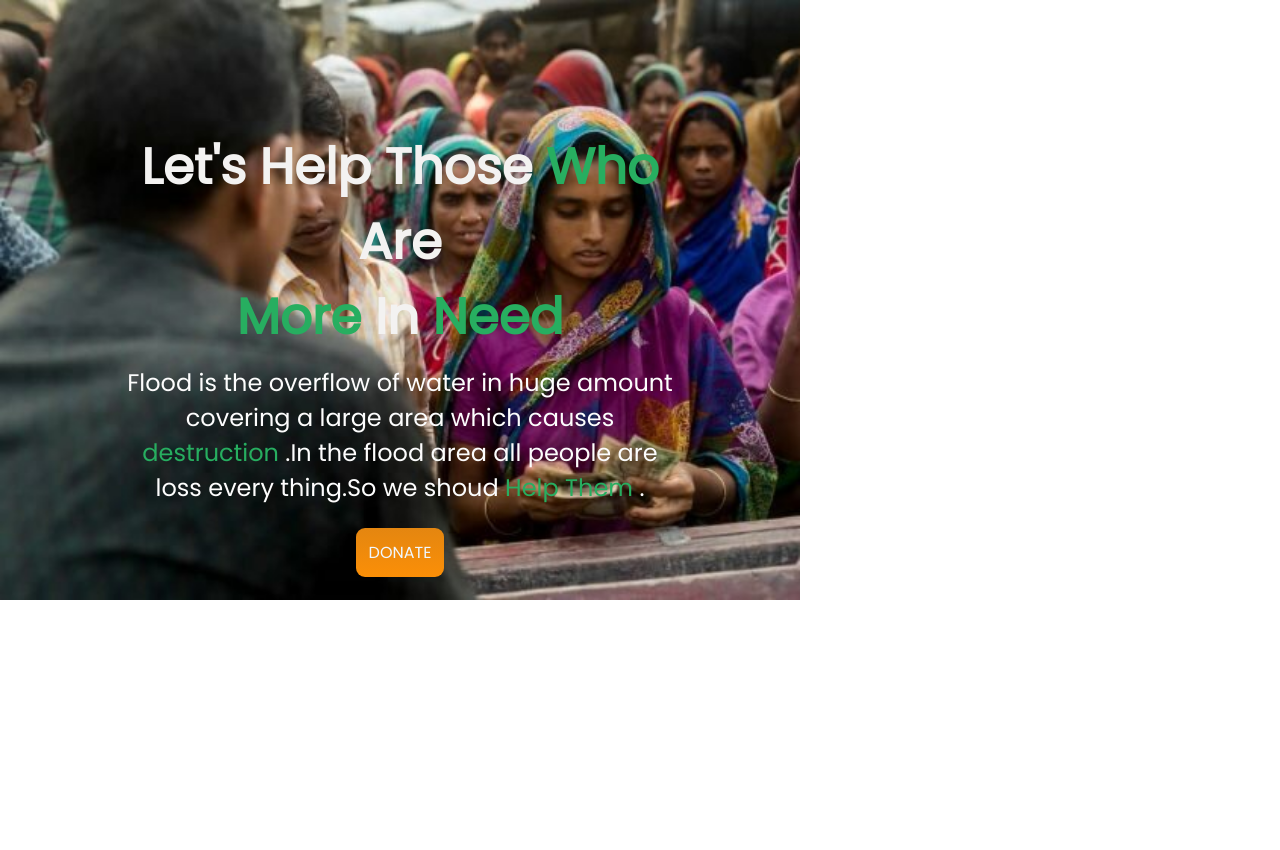
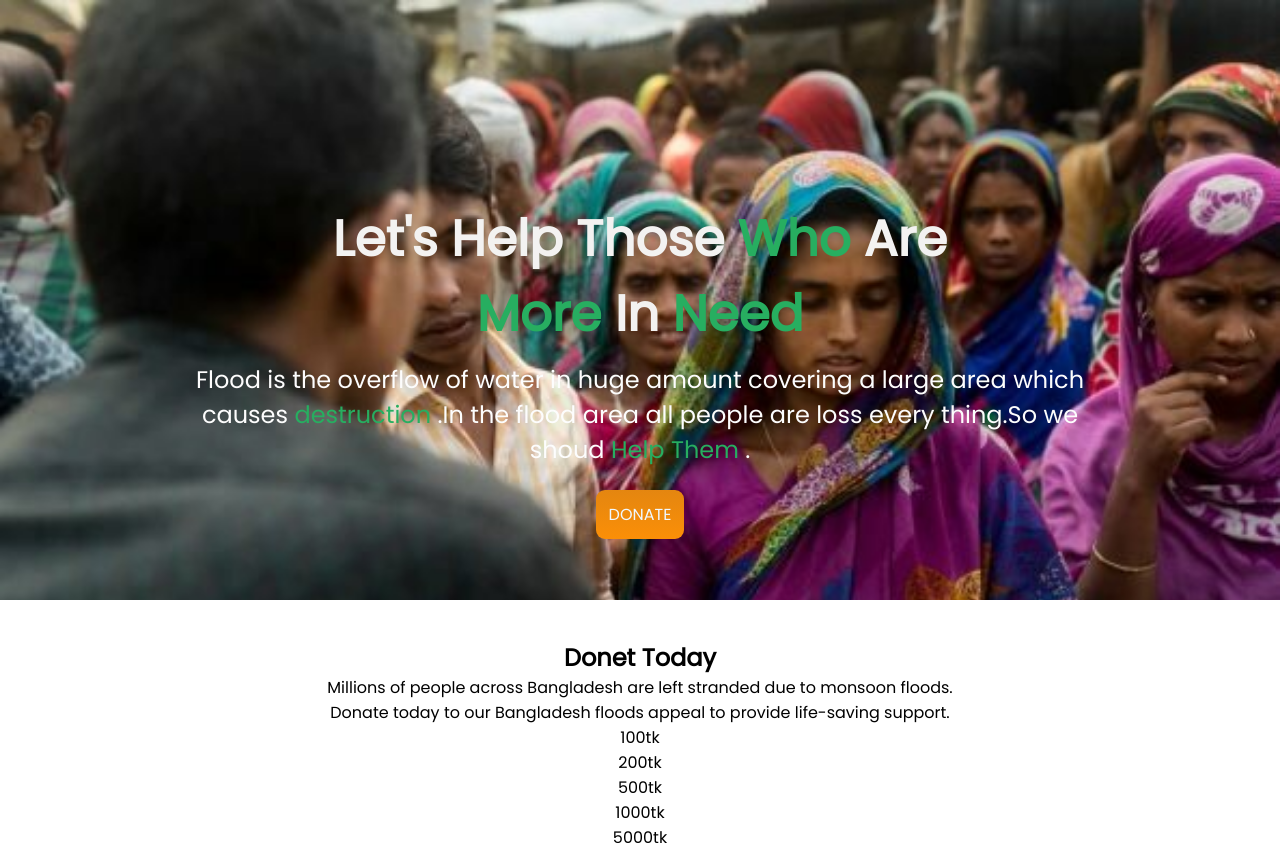
Before and after one commit to nafiurnm/flooddonet, a plain HTML site: page index.html in a window 1280 px wide. Before the commit the page ends 800 px from the top, so only its background shows below. Drawn offline with Linux system fonts and the light colour scheme.

Commit message:
half of second sec

```diff
--- a/index.html
+++ b/index.html
@@ -4,7 +4,7 @@
     <meta charset="UTF-8">
     <meta http-equiv="X-UA-Compatible" content="IE=edge">
     <meta name="viewport" content="width=device-width, initial-scale=1.0">
-    <title>Document</title>
+    <title>Donet Today</title>
         <link rel="preconnect" href="https://fonts.googleapis.com">
         <link rel="preconnect" href="https://fonts.gstatic.com" crossorigin>
         <link href="https://fonts.googleapis.com/css2?family=Cabin:ital@1&family=Poppins&display=swap" rel="stylesheet">
@@ -26,6 +26,29 @@
     </section>
 
 
+    <section
+    class="secondpart">
+
+        <div>
+        <h1>Donet Today</h1>
+        <p>Millions of people across Bangladesh are left stranded due to monsoon floods. <br> Donate today to our Bangladesh floods appeal to provide life-saving support.</p>
+        </div>
+        <div class="divflex">
+            <div>100tk</div>
+            <div>200tk</div>
+            <div>500tk</div>
+            <div>1000tk</div>
+            <div>5000tk</div>
+
+        </div>
+
+
+
+
+
+    </section>
+
+
 
 
 
--- a/style.css
+++ b/style.css
@@ -1,21 +1,24 @@
-*{margin: 0;
-padding:0 ;
+* {
+    margin: 0;
+    padding: 0;
 
-font-family: 'Cabin', sans-serif;
-font-family: 'Poppins', sans-serif;
+    font-family: 'Cabin', sans-serif;
+    font-family: 'Poppins', sans-serif;
 }
 
-.webhead{
+.webhead {
 
-    background-repeat: no-repeat;
-    width: 100vh;
+
     height: 75vh;
     background-color: blue;
     background-image: url(images/donation1.jpg);
     background-size: cover;
+    background-repeat: no-repeat;
+    margin-bottom: 40px ;
 
 }
-.div1{
+
+.div1 {
     padding: 15%;
     text-align: center;
 
@@ -23,28 +26,41 @@ font-family: 'Poppins', sans-serif;
 }
 
 
-.h1{
+.h1 {
     color: rgb(243, 242, 241);
-    font-size:50px;
+    font-size: 50px;
     /* text-align: center; */
     padding: 10px;
 }
-.p1{
+
+.p1 {
     font-size: x-large;
-    color:#fdfdfd  ;
+    color: #fdfdfd;
     padding-bottom: 35px;
 }
 
 
-.link1{
+.link1 {
     text-decoration: none;
     /* text-align: center; */
-    background-image: linear-gradient(#E48610 ,#FB8F07 ) ;
+    background-image: linear-gradient(#E48610, #FB8F07);
     padding: 13px;
-    border-radius:9px;
+    border-radius: 9px;
     margin-top: 5px;
     color: aliceblue;
 
 
 }
-span{color:  #27AE60 ;}
+
+span {
+    color: #27AE60;
+}
+
+/* secondpatsecondpatsecondpat */
+
+.secondpart {
+    text-align: center;
+    height: 25vh;
+    /* padding: 20px 20px; */
+
+}
```
